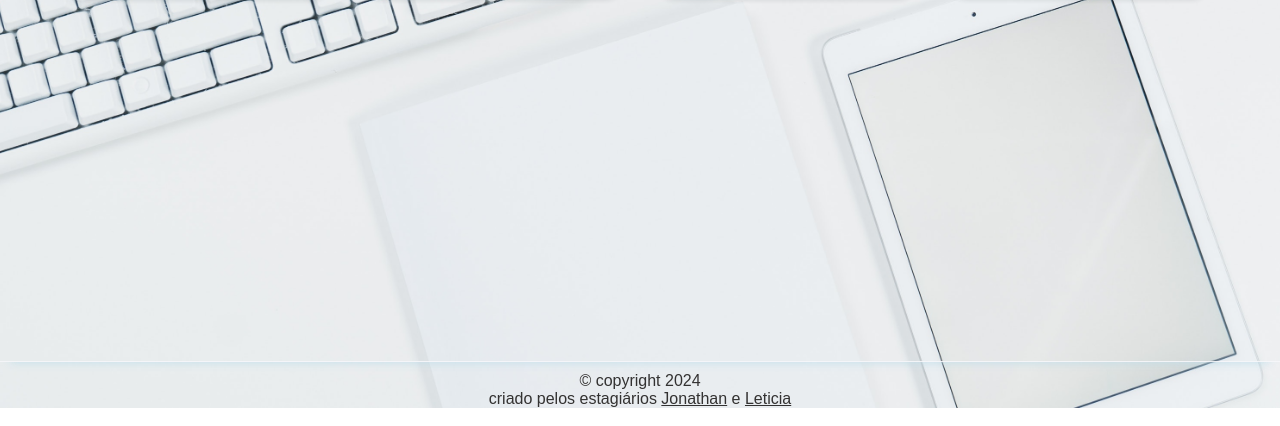
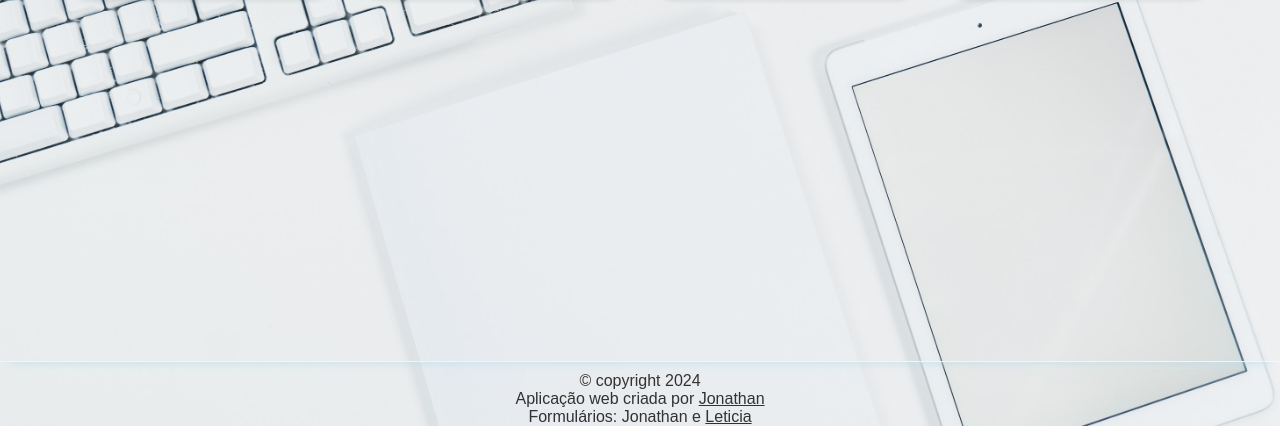
Before and after one commit to JonathanBrasil/Informatica-Etec-RGS, a plain HTML site: page index.html in a window 1280 px wide. Shown: the part 598-1024 px from the top of the page. Drawn offline with Linux system fonts and the light colour scheme.

Commit message:
ajustes footer

```diff
--- a/index.html
+++ b/index.html
@@ -71,7 +71,8 @@
     <hr class="nav-division">
     <footer>
         <p>© copyright 2024</p>
-        <p>criado pelos estagiários <a href="https://github.com/JonathanBrasil" target="_blank">Jonathan</a> e
+        <p>Aplicação web criada por <a href="https://github.com/JonathanBrasil" target="_blank">Jonathan</a> </p>
+        <p>Formulários: Jonathan e
             <a href="https://github.com/Leticia-Emily-Moraes" target="_blank">Leticia</a>
         </p>
     </footer>
```
